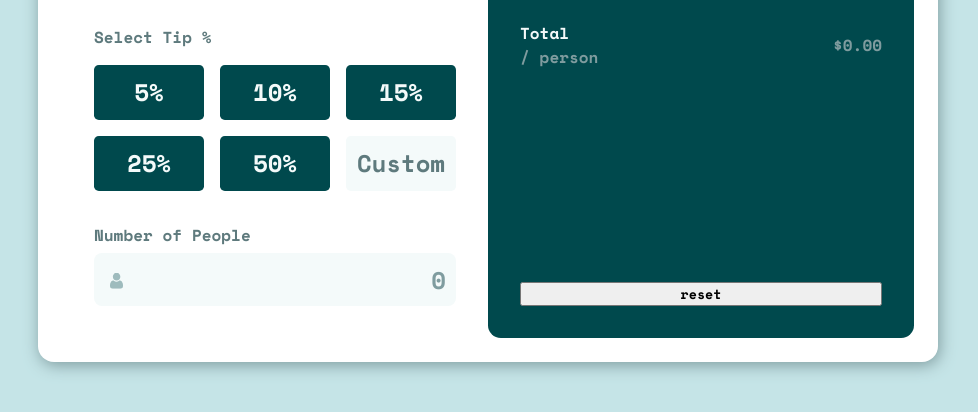
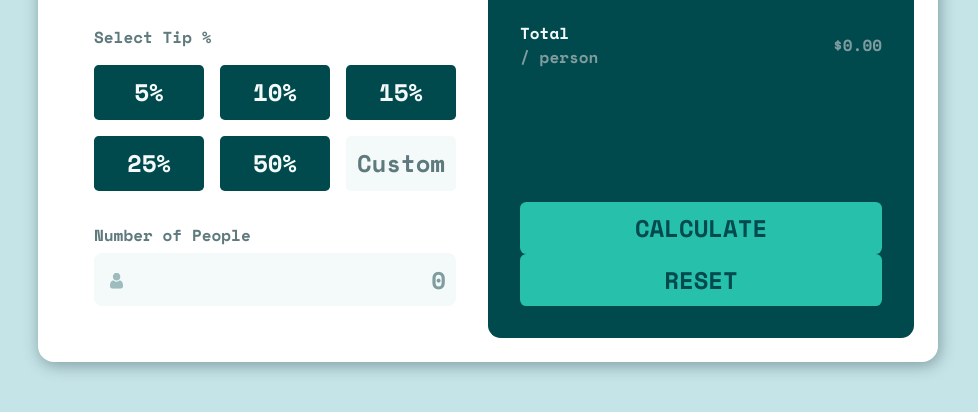
Before and after one commit to DanteBenicio/tip-calculator-app, a website built with Vite: page index.html in a window 1280 px wide. Shown: the part 372-784 px from the top of the page, without its empty margins (152-1130 px from the left). Built offline with nearby package versions, Linux system fonts and the light colour scheme.

Commit message:
add reset button

```diff
--- a/index.html
+++ b/index.html
@@ -68,7 +68,10 @@
               <span id="total value">$0.00</span>
             </div>
           </div>
-          <button class="button-reset">reset</button>
+          <div>
+            <button class="button calc">Calculate</button>
+            <button class="button reset">Reset</button>
+          </div>
         </div>
       </main>
     </section>
```
